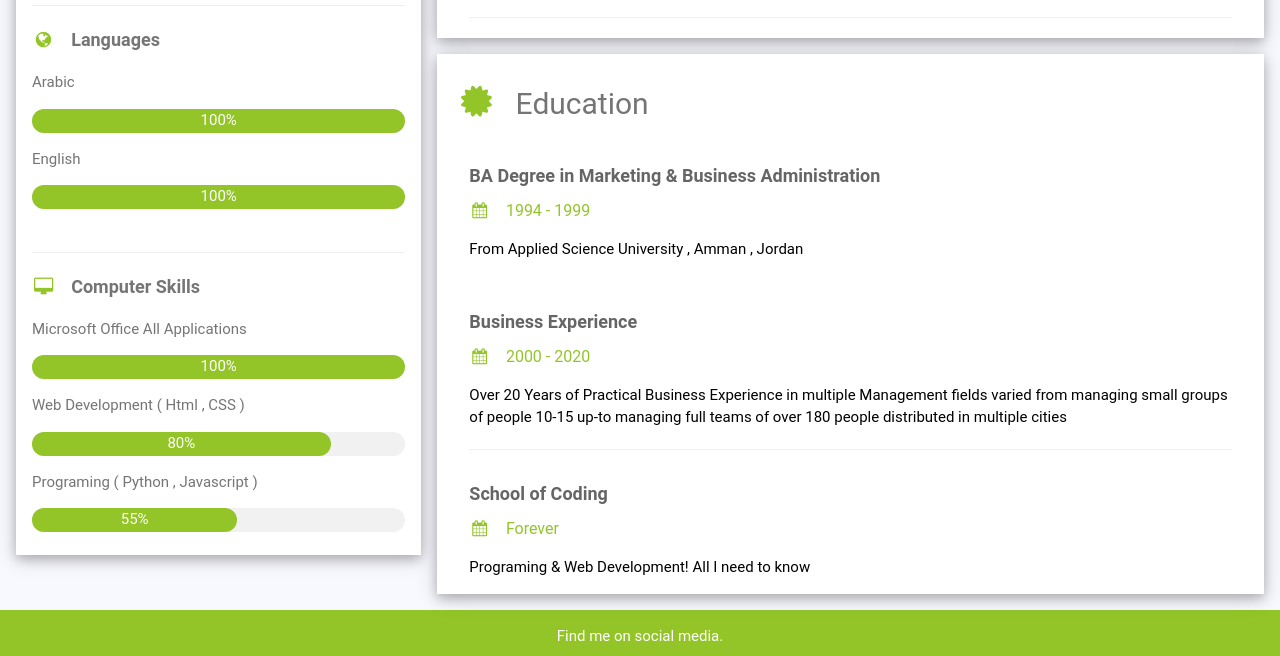
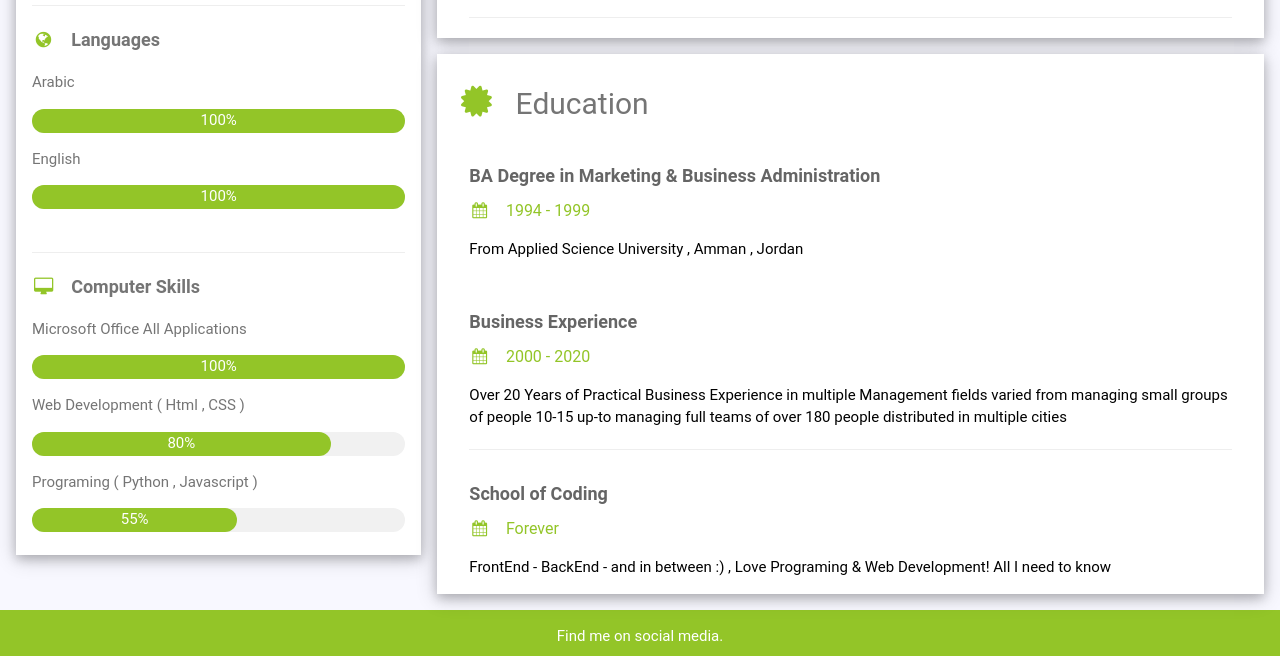
Before and after one commit to co0lray/co0lray, a plain HTML site: page index.html in a window 1280 px wide. Shown: the part 899-1555 px from the top of the page. Drawn offline with nearby package versions, Linux system fonts and the light colour scheme.

Commit message:
Update index.html

```diff
--- a/index.html
+++ b/index.html
@@ -174,7 +174,7 @@
           <div class="w3-container">
             <h5 class="w3-opacity"><b>School of Coding</b></h5>
             <h6 class="" style="color:#93c528"><i class="fa fa-calendar fa-fw w3-margin-right"></i>Forever</h6>
-            <p>Programing & Web Development! All I need to know</p>
+            <p>FrontEnd - BackEnd - and in between :) , Love Programing & Web Development! All I need to know</p>
           </div>
         </div>
 
```
